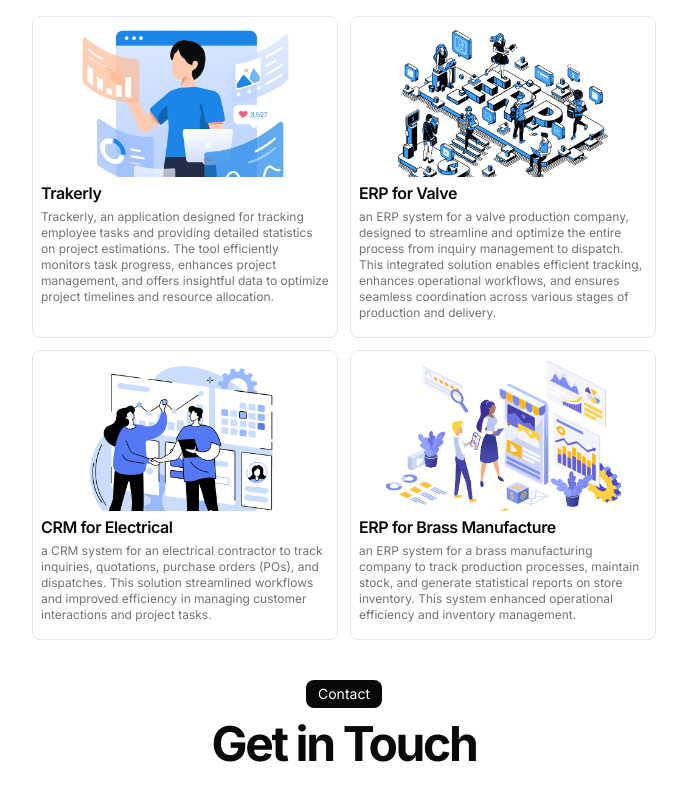
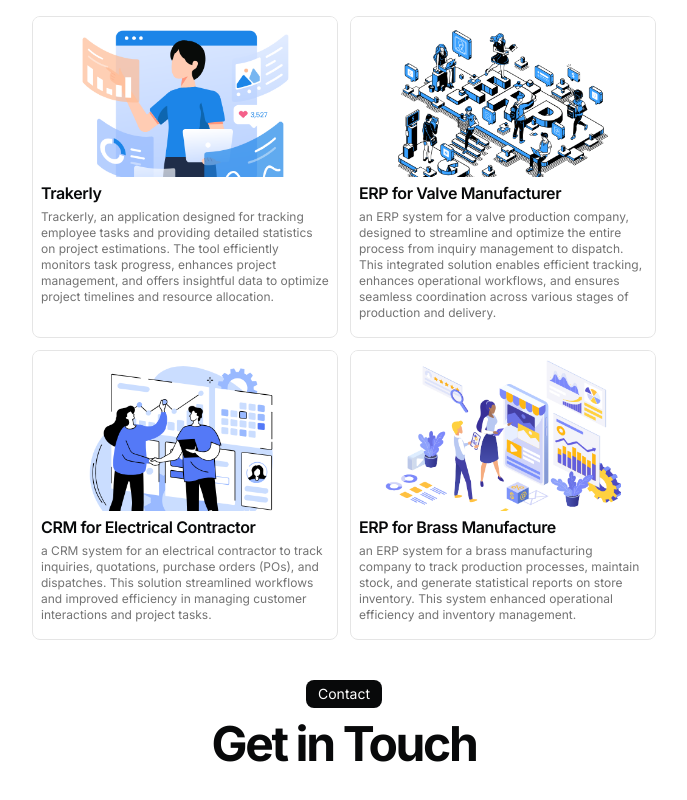
Before and after one commit to JinalShah5358/portfolio, a Next.js app: page / in a window 1280 px wide. Shown: the part 2364-3164 px from the top of the page, without its empty margins (296-983 px from the left). Built offline with nearby package versions, Linux system fonts and the light colour scheme.

Commit message:
changes in pages for set height

```diff
--- a/src/app/page.tsx
+++ b/src/app/page.tsx
@@ -201,7 +201,7 @@
               <div className="inline-block rounded-lg bg-foreground text-background px-3 py-1 text-sm">
                 Contact
               </div>
-              <h2 className="text-3xl font-bold tracking-tighter sm:text-5xl">
+              <h2 className="text-3xl font-bold tracking-tighter sm:text-5xl sm:mb-4">
                 Get in Touch
               </h2>
             </div>
--- a/src/data/resume.tsx
+++ b/src/data/resume.tsx
@@ -237,7 +237,7 @@
       video: "",
     },
     {
-      title: "ERP for Valve",
+      title: "ERP for Valve Manufacturer",
       href: "",
       // dates: "June 2023 - Present",
       active: true,
@@ -249,7 +249,7 @@
       video: "",
     },
     {
-      title: "CRM for Electrical",
+      title: "CRM for Electrical Contractor",
       href: "https://pizza-app-wheat-delta.vercel.app/",
       dates: "April 2023 - September 2023",
       active: true,
```
